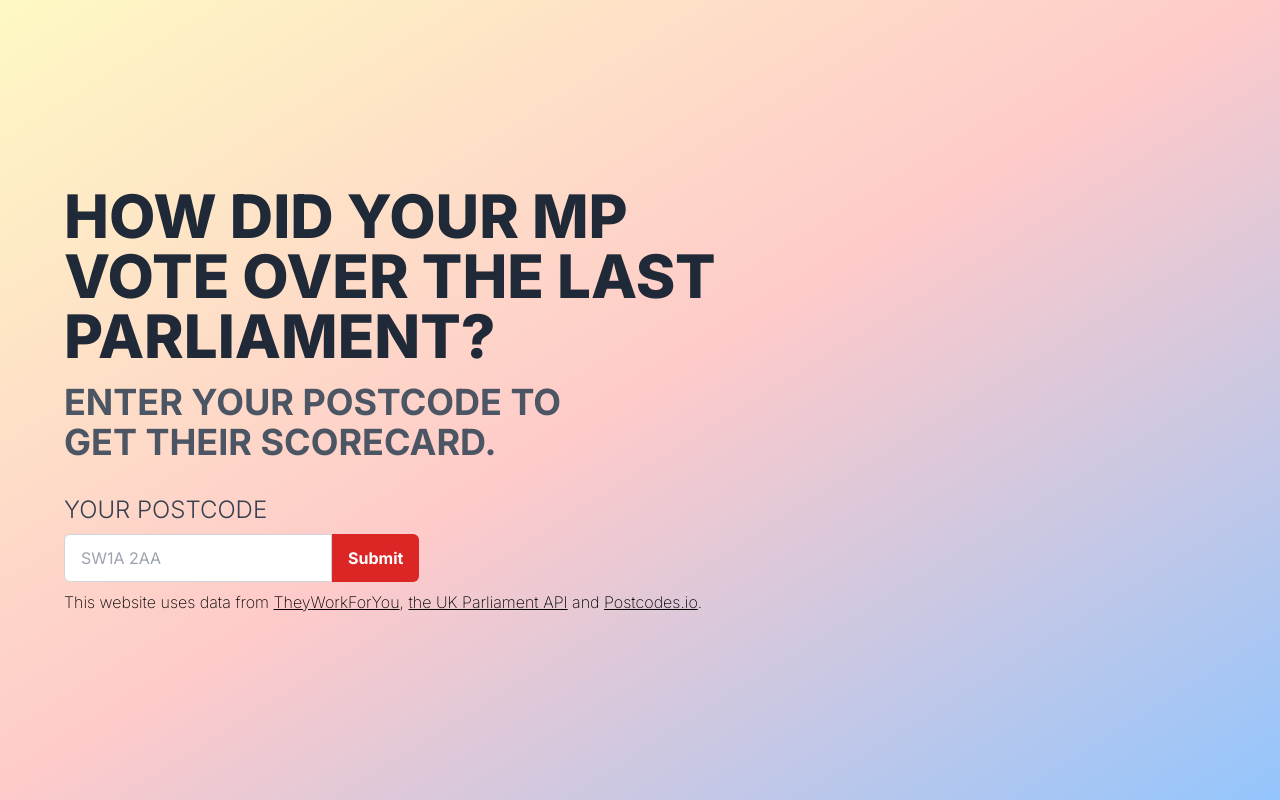
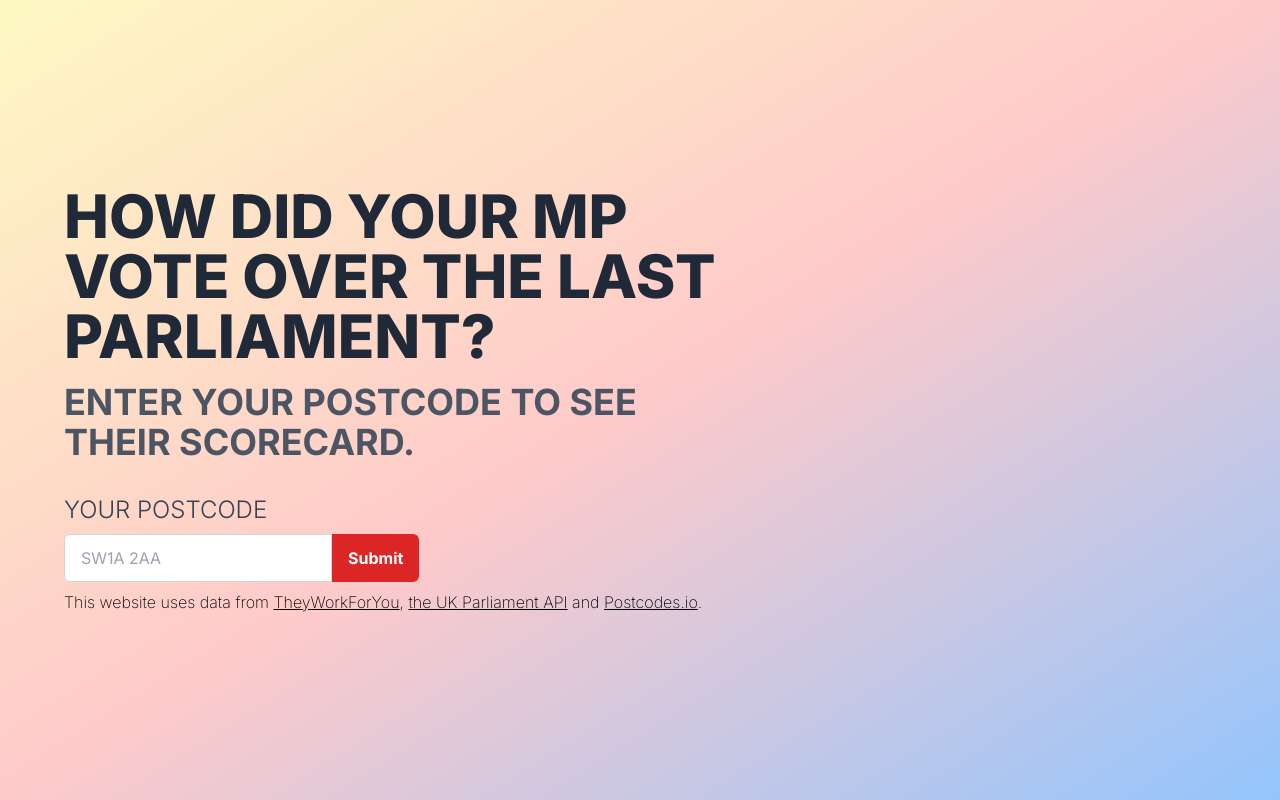
Before and after one commit to leoriviera/mpscorecard, a Next.js app: page / in a window 1280 px wide. Built offline with nearby package versions, Linux system fonts and the light colour scheme.

Commit message:
slightly adjust copy

```diff
--- a/src/pages/index.tsx
+++ b/src/pages/index.tsx
@@ -19,11 +19,11 @@ export default function Home() {
         inter.className
       )}>
       <div className='mx-auto'>
-        <h1 className='max-w-2xl text-3xl sm:text-6xl font-extrabold mb-4 text-gray-800 uppercase'>
+        <h1 className='max-w-2xl mb-4 text-3xl font-extrabold text-gray-800 uppercase sm:text-6xl'>
           How did your MP vote over the last Parliament?
         </h1>
-        <h2 className='max-w-xl mb-8 text-xl sm:text-4xl text-gray-600 uppercase font-bold'>
-          Enter your postcode to get their scorecard.
+        <h2 className='max-w-xl mb-8 text-xl font-bold text-gray-600 uppercase sm:text-4xl'>
+          Enter your postcode to see their scorecard.
         </h2>
       </div>
 
@@ -77,7 +77,7 @@ export default function Home() {
             <Form>
               <label
                 htmlFor='postcode'
-                className='text-md sm:text-2xl text-gray-700 uppercase font-light'>
+                className='font-light text-gray-700 uppercase text-md sm:text-2xl'>
                 Your postcode
               </label>
               <div className='flex mt-2'>
@@ -86,11 +86,11 @@ export default function Home() {
                   id='postcode'
                   name='postcode'
                   placeholder='SW1A 2AA'
-                  className='px-2 md:px-4 border border-gray-300 rounded-l-md focus:outline-none focus:ring-2 focus:ring-blue-500'
+                  className='px-2 border border-gray-300 md:px-4 rounded-l-md focus:outline-none focus:ring-2 focus:ring-blue-500'
                 />
                 <button
                   type='submit'
-                  className='text-sm md:text-base h-full px-3 md:px-4 py-3 bg-red-600 text-white font-bold rounded-r-md hover:bg-red-700 focus:outline-none focus:ring-2 focus:ring-red-500'>
+                  className='h-full px-3 py-3 text-sm font-bold text-white bg-red-600 md:text-base md:px-4 rounded-r-md hover:bg-red-700 focus:outline-none focus:ring-2 focus:ring-red-500'>
                   Submit
                 </button>
               </div>
```
